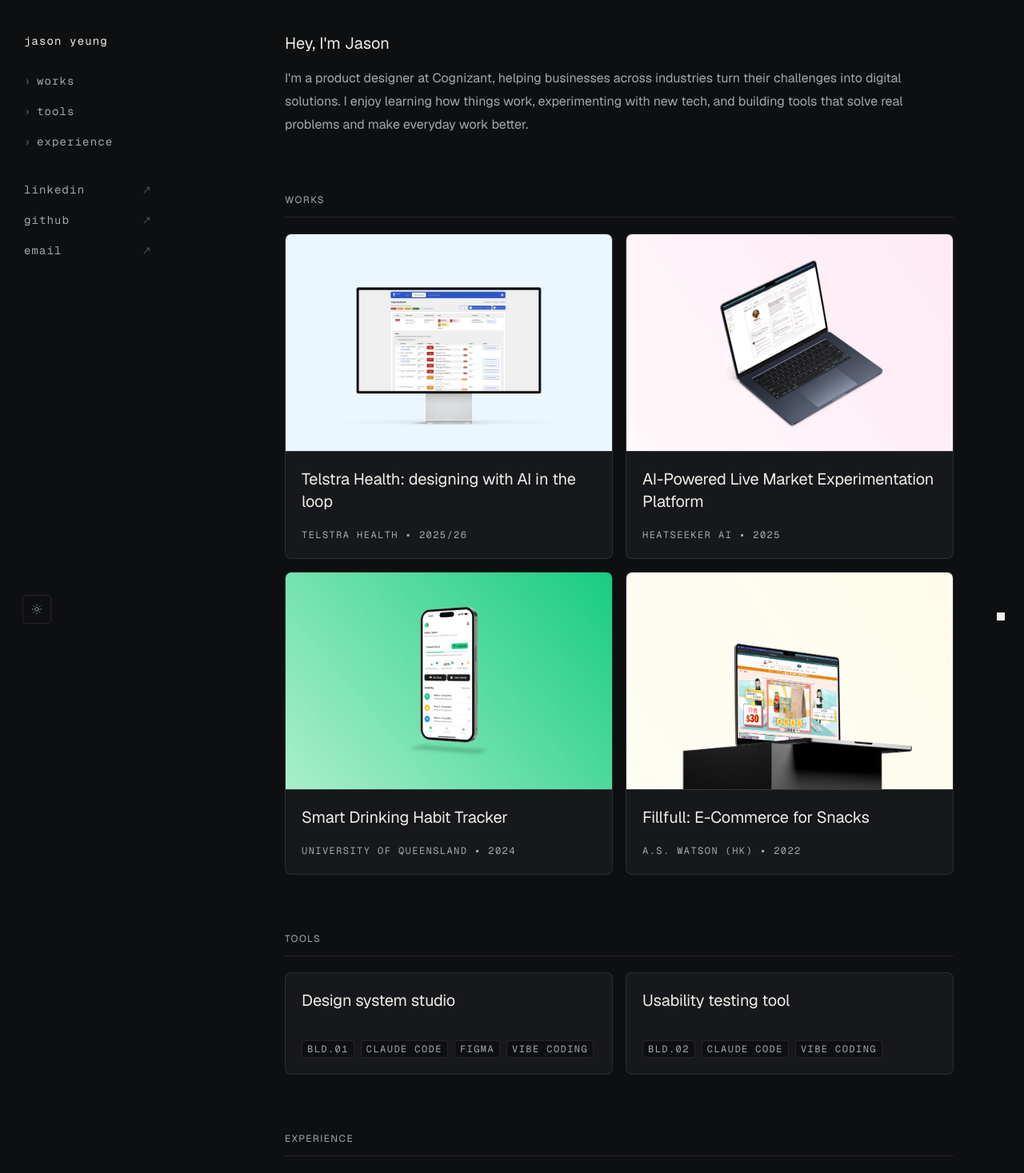
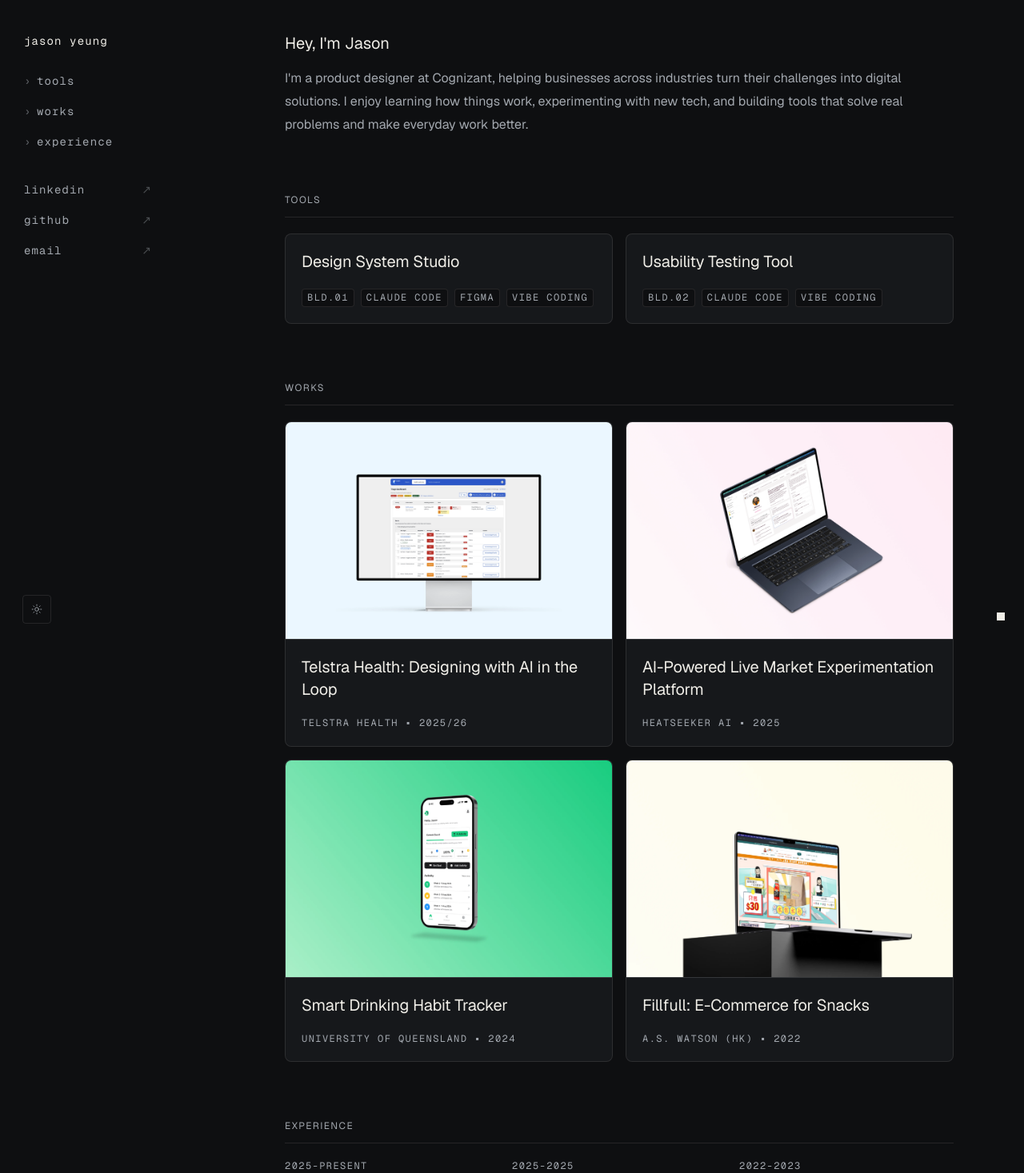
Before and after one commit to ycyjason/ycyjason.github.io, a React (Vite) app: page / in a window 1280 px wide. Shown: the top 1467 px of the page at 80% size. Built offline with nearby package versions, Linux system fonts and the light colour scheme.

Commit message:
reorder section

```diff
--- a/editor/App.jsx
+++ b/editor/App.jsx
@@ -158,19 +158,19 @@ export default function App() {
                     <CardOverlay inline onEdit={() => setEditing({ type: 'site', id: 'site' })} />
                   )}
                 />
+                <ToolsGrid
+                  renderOverlay={renderOverlay('tools')}
+                  renderAddAffordance={() => (
+                    <AddAffordance label="+ add tool" onClick={() => addItem('tools')} />
+                  )}
+                  onItemClick={(item) => setView({ mode: 'detail', type: 'tools', slug: item.slug })}
+                />
                 <WorksGrid
                   renderOverlay={renderOverlay('works')}
                   renderAddAffordance={() => (
                     <AddAffordance label="+ add work" onClick={() => addItem('works')} />
                   )}
                   onItemClick={(item) => setView({ mode: 'detail', type: 'works', slug: item.slug })}
-                />
-                <ToolsGrid
-                  renderOverlay={renderOverlay('tools')}
-                  renderAddAffordance={() => (
-                    <AddAffordance label="+ add tool" onClick={() => addItem('tools')} />
-                  )}
-                  onItemClick={(item) => setView({ mode: 'detail', type: 'tools', slug: item.slug })}
                 />
                 <ExperienceList
                   renderOverlay={renderOverlay('experience')}
--- a/src/components/layout/Rail.jsx
+++ b/src/components/layout/Rail.jsx
@@ -4,8 +4,8 @@ import { useSite } from '../../lib/ContentContext'
 import ThemeToggle from '../ui/ThemeToggle'
 
 const SECTIONS = [
+  { id: 'tools', label: 'tools' },
   { id: 'work', label: 'works' },
-  { id: 'tools', label: 'tools' },
   { id: 'experience', label: 'experience' },
 ]
 
--- a/src/content/tools.json
+++ b/src/content/tools.json
@@ -2,7 +2,7 @@
   {
     "id": "new-tool-1789705323985",
     "slug": "BLD01",
-    "title": "Design system studio",
+    "title": "Design System Studio",
     "date": "",
     "summary": "",
     "tags": [
@@ -81,7 +81,7 @@
       },
       {
         "id": "sec-91af7fcd",
-        "label": "What Design System Studio does",
+        "label": "What this tool does",
         "blocks": [
           {
             "id": "blk-1a2c7b38",
@@ -203,7 +203,7 @@
   {
     "id": "new-tool-1789705324900",
     "slug": "BLD02",
-    "title": "Usability testing tool",
+    "title": "Usability Testing Tool",
     "date": "",
     "summary": "",
     "tags": [
--- a/src/content/works.json
+++ b/src/content/works.json
@@ -2,7 +2,7 @@
   {
     "id": "new-work-1792972695149",
     "slug": "telstrahealth",
-    "title": "Telstra Health: designing with AI in the loop",
+    "title": "Telstra Health: Designing with AI in the Loop",
     "company": "Telstra Health",
     "date": "2025/26",
     "summary": "",
--- a/src/pages/Landing.jsx
+++ b/src/pages/Landing.jsx
@@ -23,8 +23,8 @@ export default function Landing() {
     <>
       <Shell>
         <Intro />
+        <ToolsGrid />
         <WorksGrid />
-        <ToolsGrid />
         <ExperienceList />
       </Shell>
       <ScrollToTop />
--- a/src/styles/global.css
+++ b/src/styles/global.css
@@ -376,6 +376,10 @@
   .panel .foot {
     margin-top: auto;
     padding-top: 20px;
+  }
+
+  #tools .panel .foot {
+    padding-top: 4px;
   }
 
   .doc-head .foot {
```
